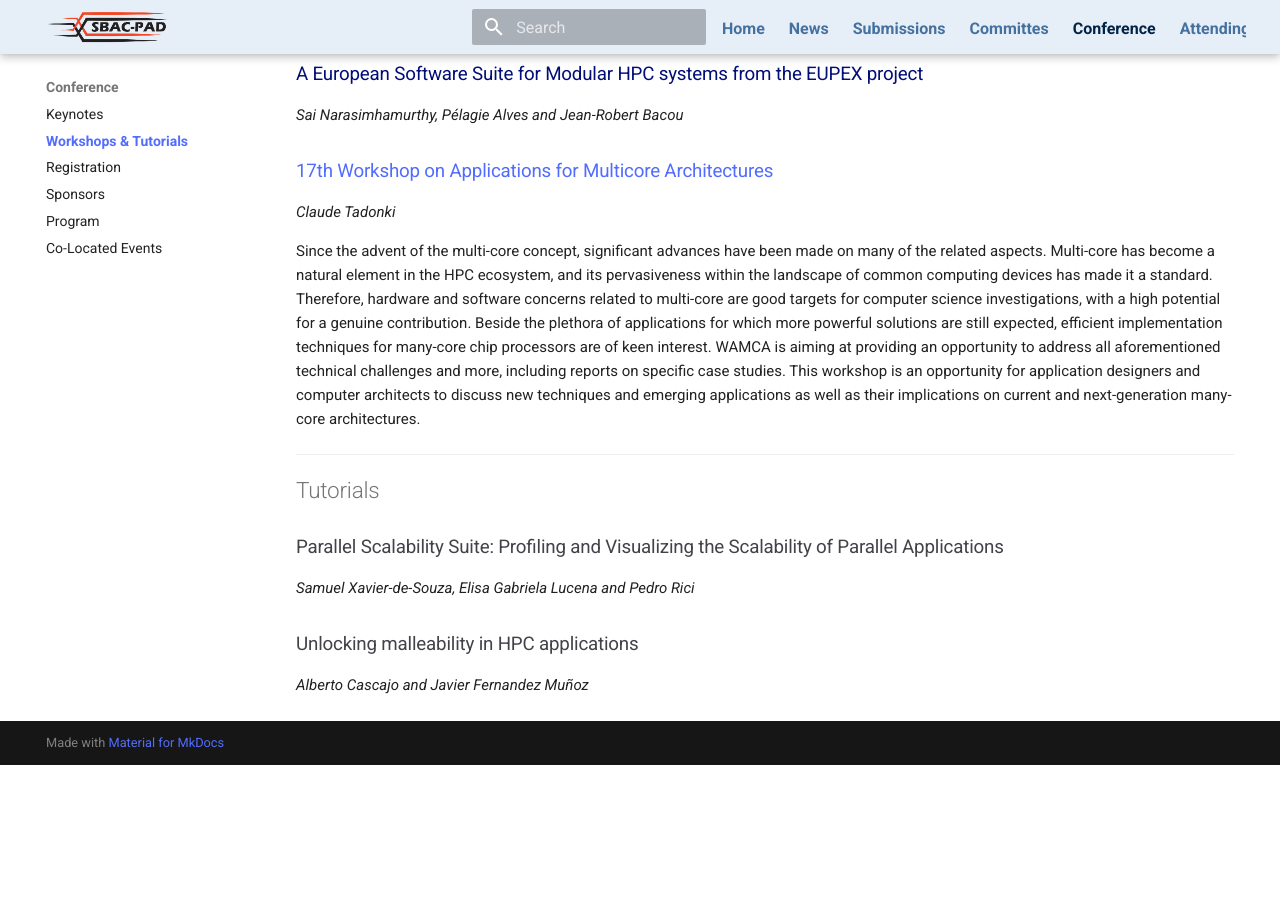
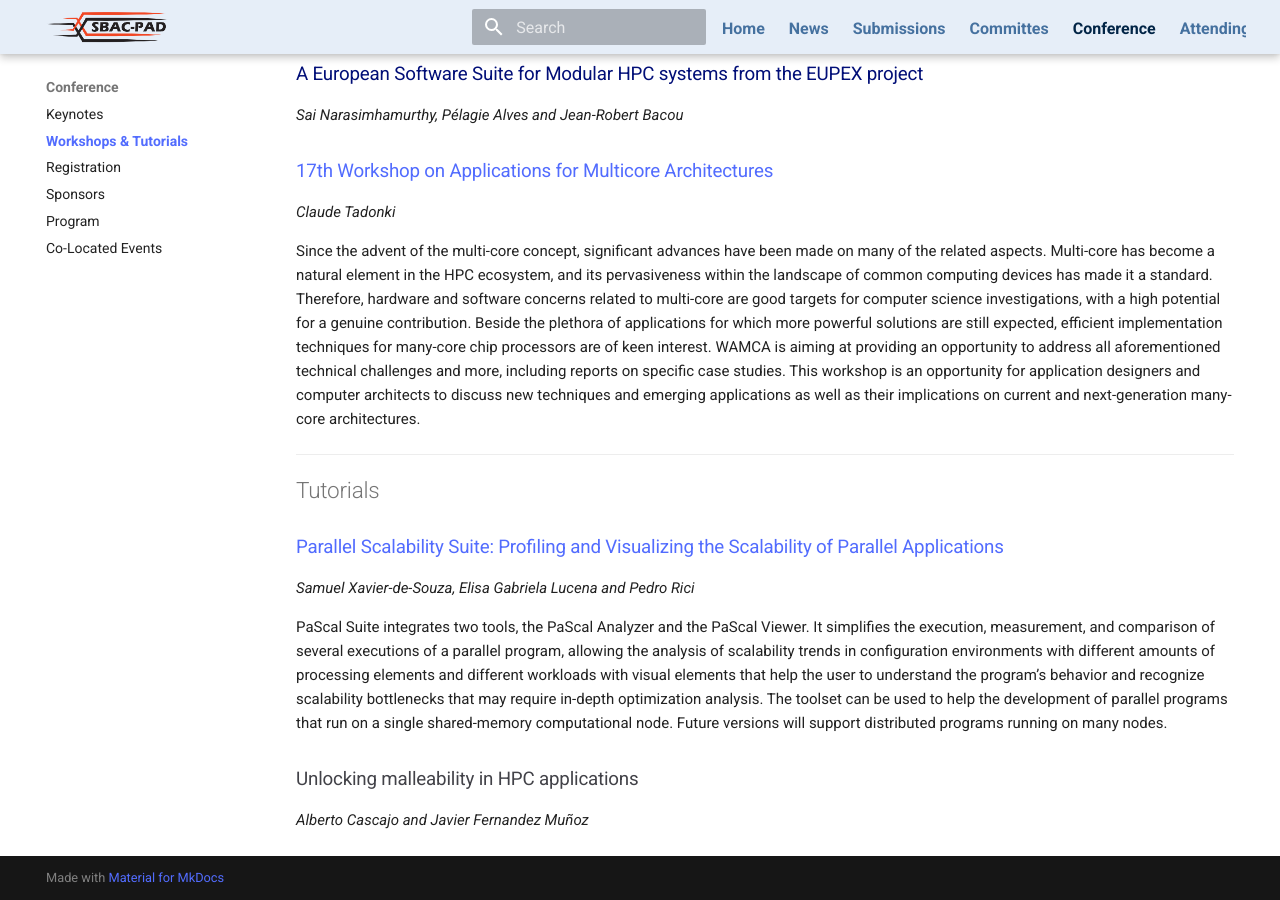
Before and after one commit to CoCo-ARCOS/sbac-pad2026, an MkDocs documentation site: the page built from docs/conference/workshops-tutorials.md, in a window 1280 px wide and 900 px high, scrolled down 678 px. Built offline with MkDocs 1.6.1 and Material for MkDocs 9.7.7, drawn with Linux system fonts in a browser that asks for light colours; comment, search, counter and statistics services are not loaded; before the commit the page ends 1443 px from its top, so only the background shows below that.

Commit message:
pascal updates

```diff
--- a/docs/conference/workshops-tutorials.md
+++ b/docs/conference/workshops-tutorials.md
@@ -27,9 +27,12 @@ Since the advent of the multi-core concept, significant advances have been made
 
 # Tutorials
 
-<h3 style="color: #424248"> Parallel Scalability Suite: Profiling and Visualizing the Scalability of Parallel Applications </h3>
+<h3 style="color: #424248"> <a href="http://www.hemisphere-education.com/confs/wamca2026/"> Parallel Scalability Suite: Profiling and Visualizing the Scalability of Parallel Applications  </a> </h3>
 
 *Samuel Xavier-de-Souza, Elisa Gabriela Lucena and Pedro Rici*
+
+PaScal Suite integrates two tools, the PaScal Analyzer and the PaScal Viewer. It simplifies the execution, measurement, and comparison of several executions of a parallel program, allowing the analysis of scalability trends in configuration environments with different amounts of processing elements and different workloads with visual elements that help the user to understand the program’s behavior and recognize scalability bottlenecks that may require in-depth optimization analysis. The toolset can be used to help the development of parallel programs that run on a single shared-memory computational node. Future versions will support distributed programs running on many nodes.
+
 
 <h3 style="color: #424248"> Unlocking malleability in HPC applications </h3>
 
```
